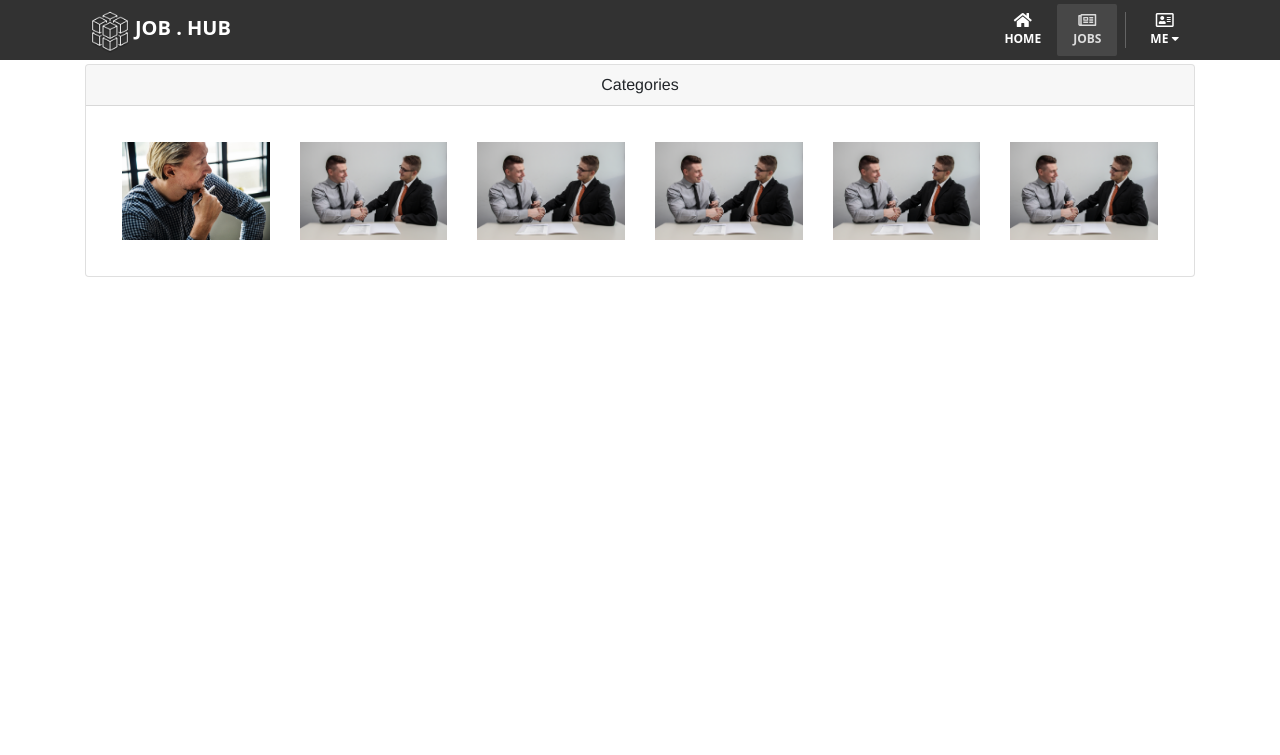
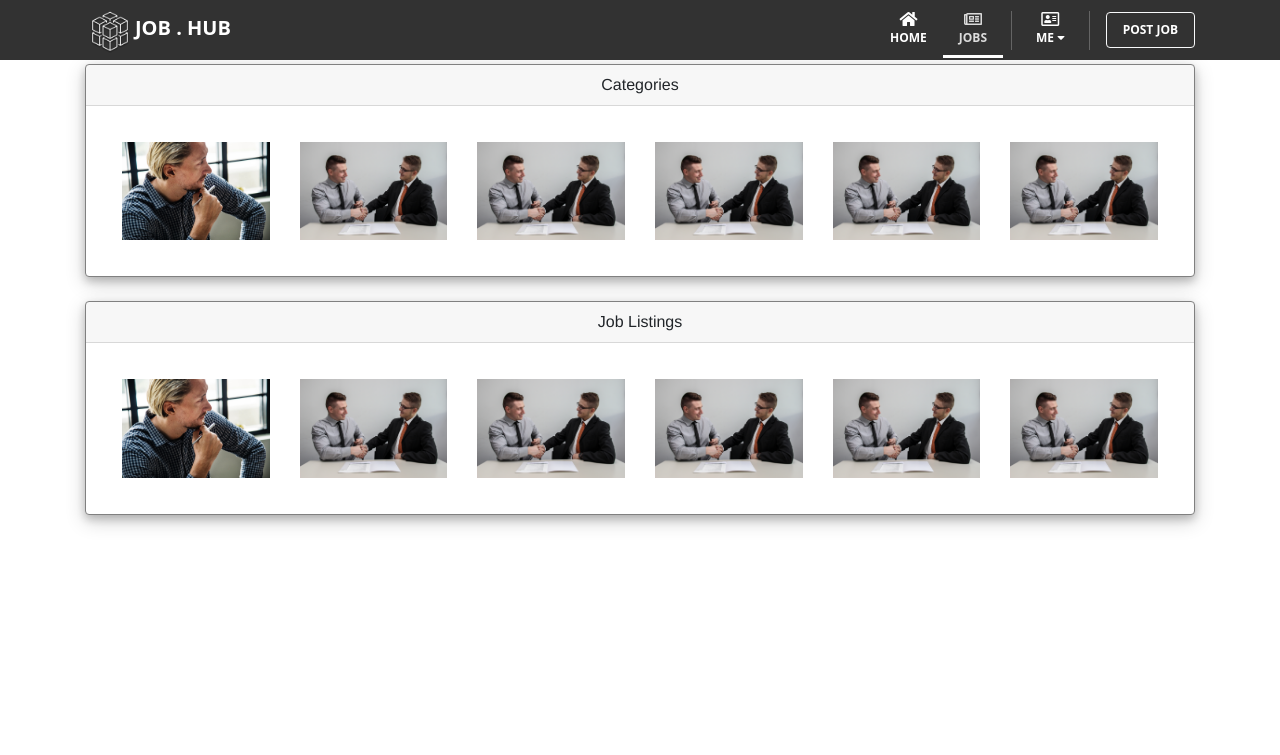
Before and after one commit to jammaligad/job-hiring, a Django app: page /hub/jobs/ in a window 1280 px wide. Shown: the top 755 px of the page. Run offline with Django 3.2, Linux system fonts and the light colour scheme; the visitor is signed in with stand-in values (Sample User, id 1); some libraries are stand-ins or nearby versions.

Commit message:
Added post job button

```diff
--- a/job_platform/static/job_platform/css/jobhub.css
+++ b/job_platform/static/job_platform/css/jobhub.css
@@ -93,8 +93,11 @@ img::-moz-selection {
 }
 
 #mainNav2 .nav-link.active {
+  /*
   background-color: rgba(255, 255, 255, 0.1) !important;
-  border-radius: 2px;
+  border-radius: 1px;
+  */
+  border-bottom: 3px solid white;
 }
 
 #mainNav {
@@ -246,10 +249,12 @@ img::-moz-selection {
   #mainNav2 .navbar-nav > li.nav-item > a.nav-link:focus {
     color: #fff;
   }
+
   #mainNav2 .navbar-nav > li.nav-item > a.nav-link:hover,
   #mainNav2 .navbar-nav > li.nav-item > a.nav-link:focus:hover {
     color: rgb(185, 185, 185);
   }
+
   #mainNav2.navbar-shrink {
     border-bottom: 1px solid rgba(33, 37, 41, 0.1);
     background-color: rgb(50, 50, 50);
@@ -409,8 +414,14 @@ header.mastheadlogin p {
 }
 
 #login-box {
+  margin-top: 4% !important;
   border: 1px solid grey;
   background-color: rgba(250, 250, 250, 0.5) !important;
+  box-shadow: 0 4px 8px 0 rgba(0, 0, 0, 0.2), 0 6px 20px 0 rgba(0, 0, 0, 0.19);
+}
+
+#cards {
+  border: 1px solid grey;
   box-shadow: 0 4px 8px 0 rgba(0, 0, 0, 0.2), 0 6px 20px 0 rgba(0, 0, 0, 0.19);
 }
 
--- a/job_platform/templates/job_platform/base.html
+++ b/job_platform/templates/job_platform/base.html
@@ -78,6 +78,12 @@
                     <a class="dropdown-item" href="{% url 'index' %}" name="logoutbtn">Sign out</a>
                   </div>
                 </li>
+                <li class="nav-item p-2">
+                  <div style="border-left:1px solid rgb(100, 100, 100);height: 100%;"></div>
+                </li>
+                <li class="nav-item ml-2 my-auto">
+                  <a href="#" class="nav-link btn btn-outline-light" role="button" aria-pressed="true">Post Job</a>
+                </li>
               </ul>
             {% else %}
                 <ul class="navbar-nav ml-auto">
--- a/job_platform/templates/job_platform/jobs.html
+++ b/job_platform/templates/job_platform/jobs.html
@@ -5,7 +5,7 @@
 <div class="container" id="jobs">
     <div class="row mb-4">
         <div class="col-lg-12">
-            <div class="card">
+            <div class="card" id="cards">
                 <div class="card-header text-center p-0">
                     <p class="p-2 mb-0">Categories</p>
                 </div>
@@ -34,5 +34,36 @@
             </div>
         </div>
     </div>
+    <div class="row mb-4">
+            <div class="col-lg-12">
+                <div class="card" id="cards">
+                    <div class="card-header text-center p-0">
+                        <p class="p-2 mb-0">Job Listings</p>
+                    </div>
+                    <div class="card-body">
+                        <div class="row p-3">
+                            <div class="col-sm-2">
+                                <img src="{% static 'job_platform/images/footer1.jpg'%}" class="img-fluid" alt="">
+                            </div>
+                            <div class="col-sm-2">
+                                <img src="{% static 'job_platform/images/footer2.jpg'%}" class="img-fluid" alt="">
+                            </div>
+                            <div class="col-sm-2">
+                                <img src="{% static 'job_platform/images/footer2.jpg'%}" class="img-fluid" alt="">
+                            </div>
+                            <div class="col-sm-2">
+                                <img src="{% static 'job_platform/images/footer2.jpg'%}" class="img-fluid" alt="">
+                            </div>
+                            <div class="col-sm-2">
+                                <img src="{% static 'job_platform/images/footer2.jpg'%}" class="img-fluid" alt="">
+                            </div>
+                            <div class="col-sm-2">
+                                <img src="{% static 'job_platform/images/footer2.jpg'%}" class="img-fluid" alt="">
+                            </div>
+                        </div>
+                    </div>
+                </div>
+            </div>
+        </div>
 </div>
 {% endblock %}
--- a/users/templates/users/signup.html
+++ b/users/templates/users/signup.html
@@ -40,7 +40,10 @@
                     <div class="row mb-4">
                         <div class="col-md-12">
                             <a href="{% url 'index' %}"><img src="{% static 'job_platform/images/jobhub.png' %}" class="mx-auto d-block" width="200px" height="200px" /></a>
-                            <p class="mx-auto d-block text-center">The Future is Now! Join the Hub!</p>
+                            <p class="mx-auto d-block text-center mb-0">The Future is Now! Join the Hub!</p>
+                            <div class="form-group text-center mb-0 mt-0">
+                                <a href="{% url 'login' %}"><small class="text-muted">Already have an account? Click here to login.</small></a>
+                            </div>
                         </div>
                     </div>
                     <form method="POST">
```
Also changed, not shown: job_platform/templates/job_platform/home.html (+5 -8 lines).
